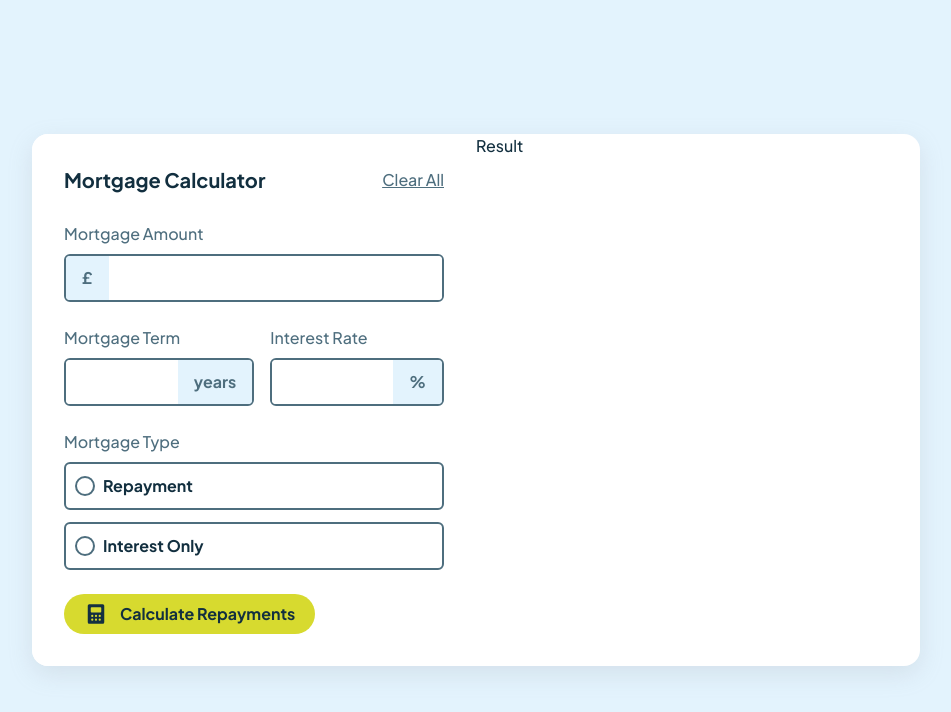
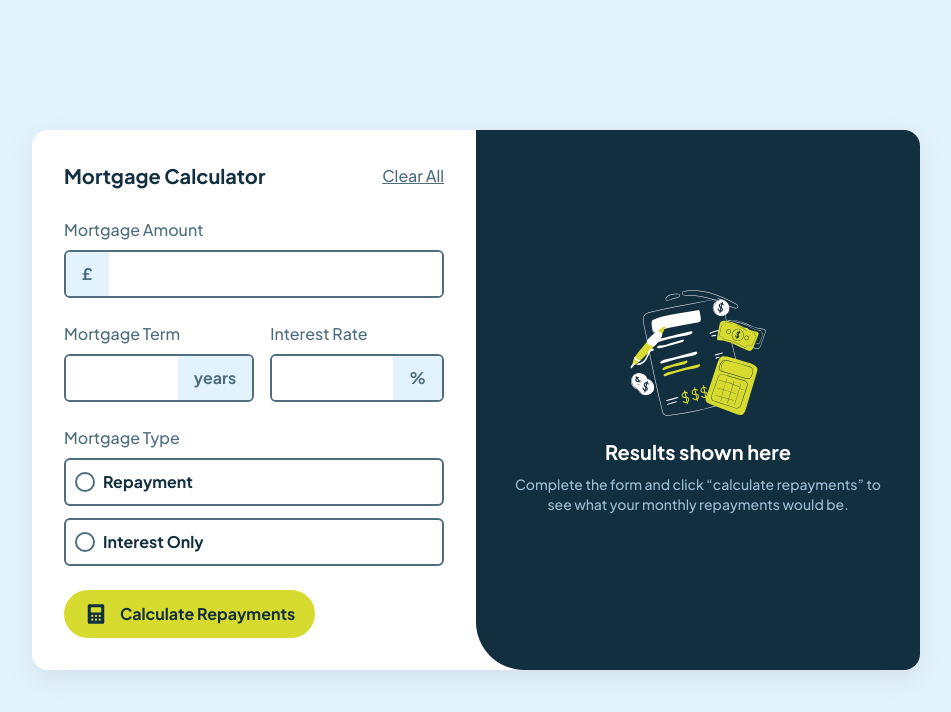
Before and after one commit to aatmaneoulmouden/mortgage-repayment-calculator, a React (Vite) app: page / in a window 1280 px wide. Shown: the top 712 px of the page, without its empty margins (164-1115 px from the left). Built offline with nearby package versions, Linux system fonts and the light colour scheme.

Commit message:
Result part 1: empty state

```diff
--- a/src/components/Calculator.jsx
+++ b/src/components/Calculator.jsx
@@ -3,7 +3,7 @@ import Result from "./Result";
 
 const Calculator = () => {
   return (
-    <div className="calculator grid grid-cols-2 bg-neutral-white rounded-2xl shadow-main overflow-hidden">
+    <div className="calculator flex bg-neutral-white rounded-2xl shadow-main overflow-hidden">
       <Form />
       <Result />
     </div>
--- a/src/components/Form.jsx
+++ b/src/components/Form.jsx
@@ -66,7 +66,7 @@ const Form = () => {
             </label>
           </div>
         </div>
-        <button className="flex items-center gap-3 font-bold bg-primary-lime rounded-full py-2 px-5">
+        <button className="flex items-center gap-3 font-bold bg-primary-lime rounded-full py-3 px-5 border-none">
           <svg
             xmlns="http://www.w3.org/2000/svg"
             width="24"
--- a/src/components/Result.jsx
+++ b/src/components/Result.jsx
@@ -1,7 +1,16 @@
-import React from "react";
-
 const Result = () => {
-  return <div>Result</div>;
+  return (
+    <div className="result bg-neutral-slate-900 rounded-es-[48px] p-8 text-neutral-white w-[444px] flex justify-center items-center">
+      <div className="content text-center">
+        <img src="./illustration-empty.svg" alt="Results shown here" className="w-36 mx-auto" />
+        <h2 className="text-xl font-bold my-2">Results shown here</h2>
+        <p className="text-sm text-neutral-slate-300">
+          Complete the form and click “calculate repayments” to see what your
+          monthly repayments would be.
+        </p>
+      </div>
+    </div>
+  );
 };
 
 export default Result;
```
